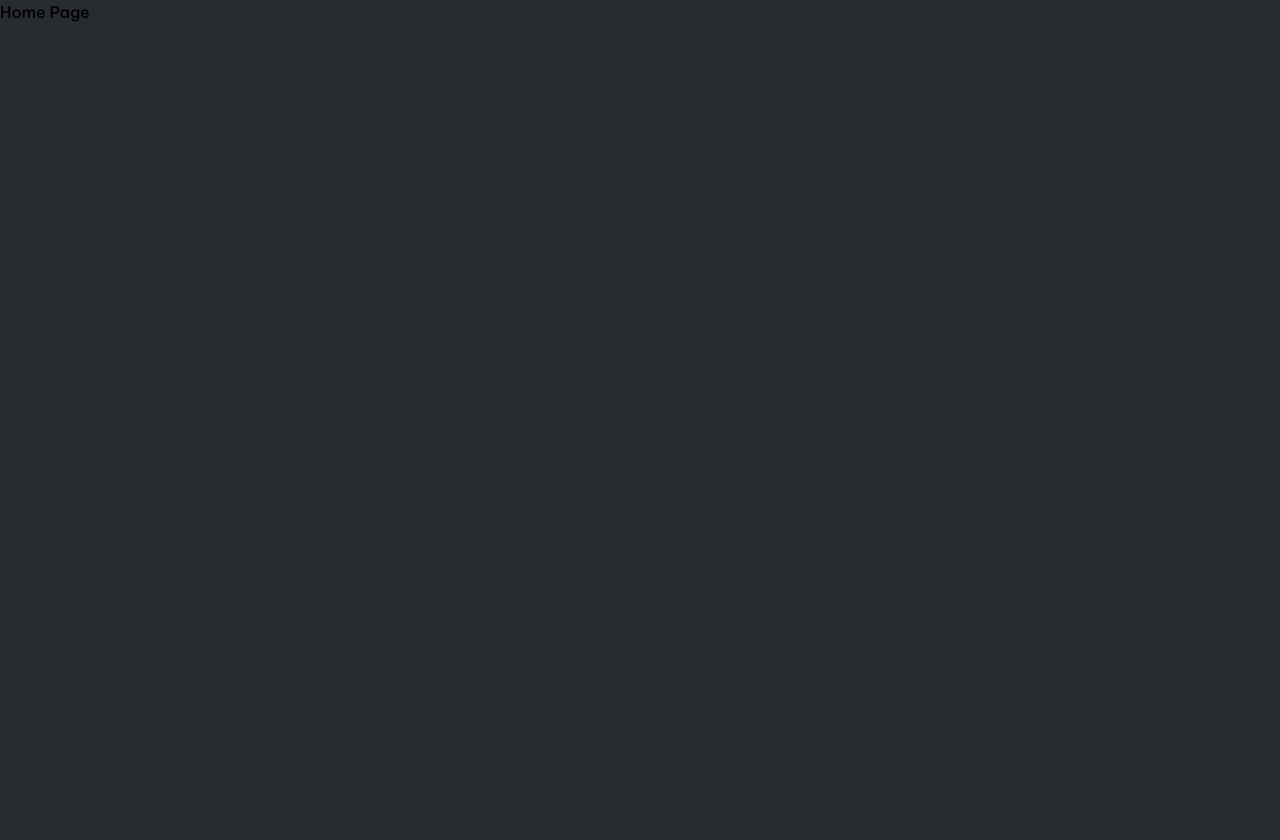
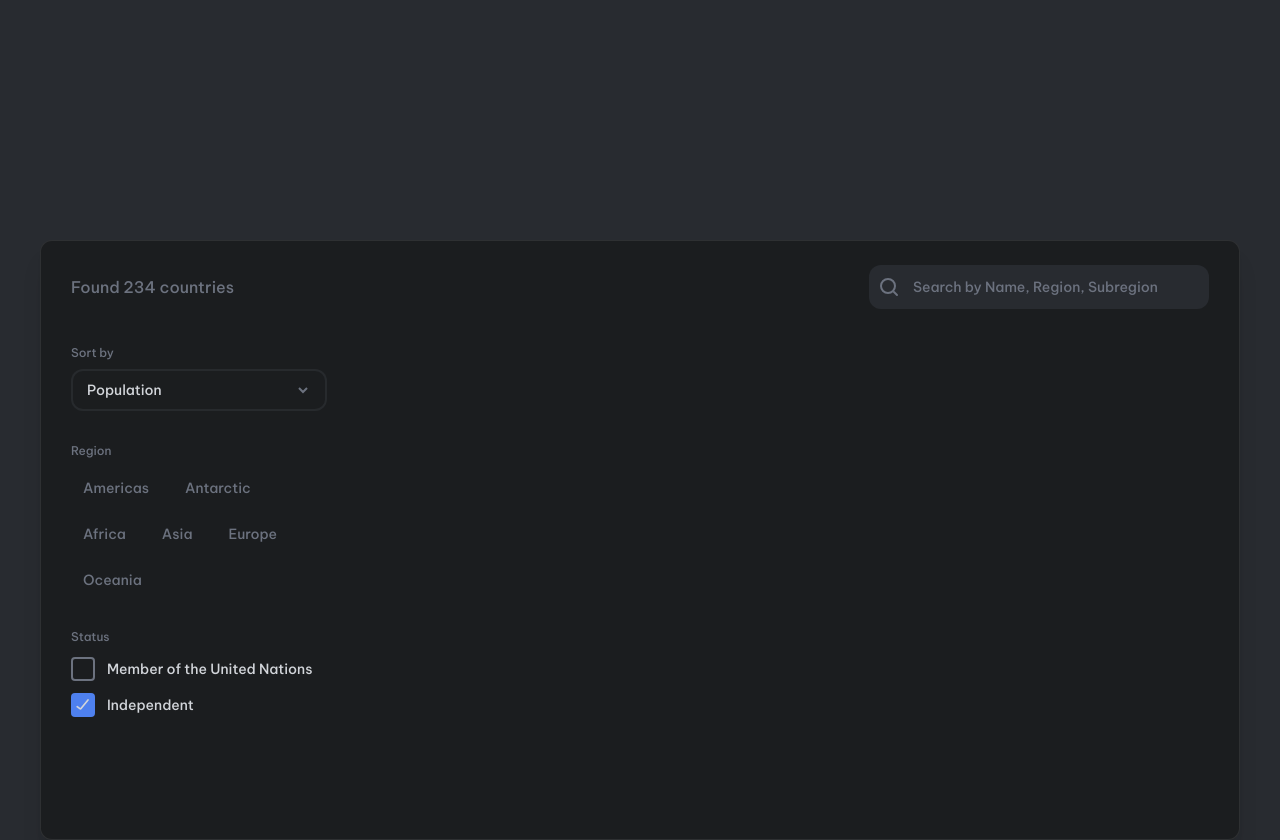
Before and after one commit to adrian-villamil/countrypage-worldranks, a Next.js app: page / in a window 1280 px wide. Before the commit the page ends 800 px from the top, so only its background shows below. Built offline with nearby package versions, Linux system fonts and the light colour scheme.

Commit message:
Home Page.

```diff
--- a/src/app/page.tsx
+++ b/src/app/page.tsx
@@ -1,7 +1,16 @@
-export default function HomePage() {
+import { getAllCountries } from "@/actions/get-all-countries";
+import { Aside, Header, Table } from "@/components";
+
+export default async function HomePage() {
+  // const countries = await getAllCountries();
+
   return (
-    <main>
-      <h1>Home Page</h1>
+    <main className="w-full lg:w-[984px] xl:w-[1200px] min-h-[600px] bg-dark-black shadow-xl border border-white/10 lg:rounded-xl mx-auto mt-60 px-[30px] pt-6">
+      <Header />
+      <div className="flex flex-col lg:flex-row gap-8">
+        <Aside />
+        {/* <Table countries={countries} /> */}
+      </div>
     </main>
   );
 }
--- /dev/null
+++ b/src/components/index.ts
@@ -0,0 +1,3 @@
+export { Aside } from './aside/Aside';
+export { Header } from './header/Header';
+export { Table } from './table/Table';
```
